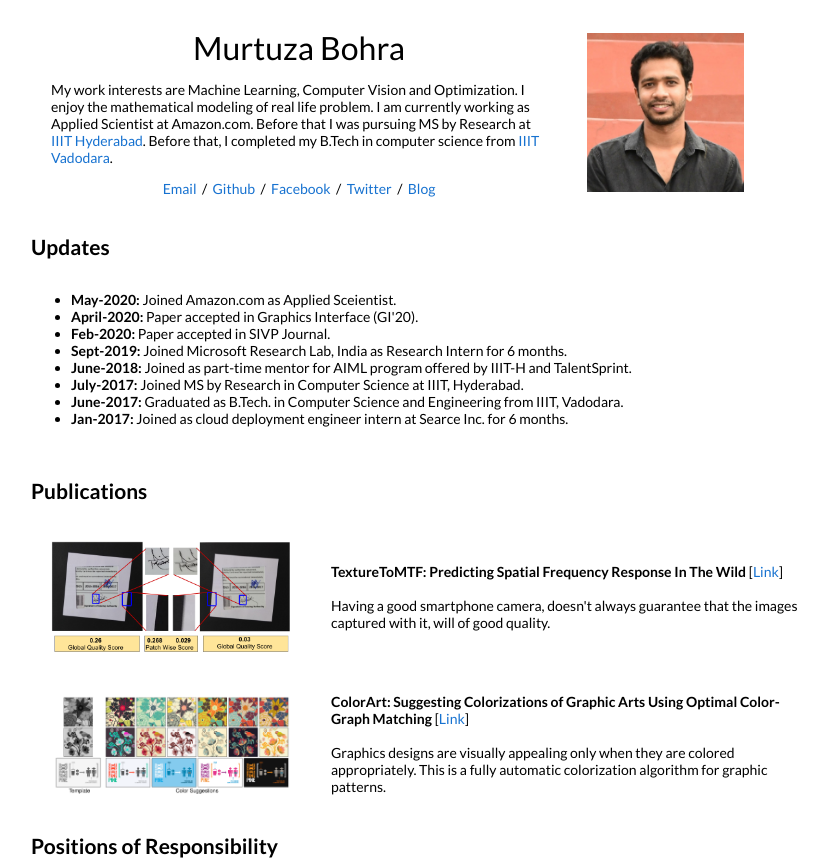
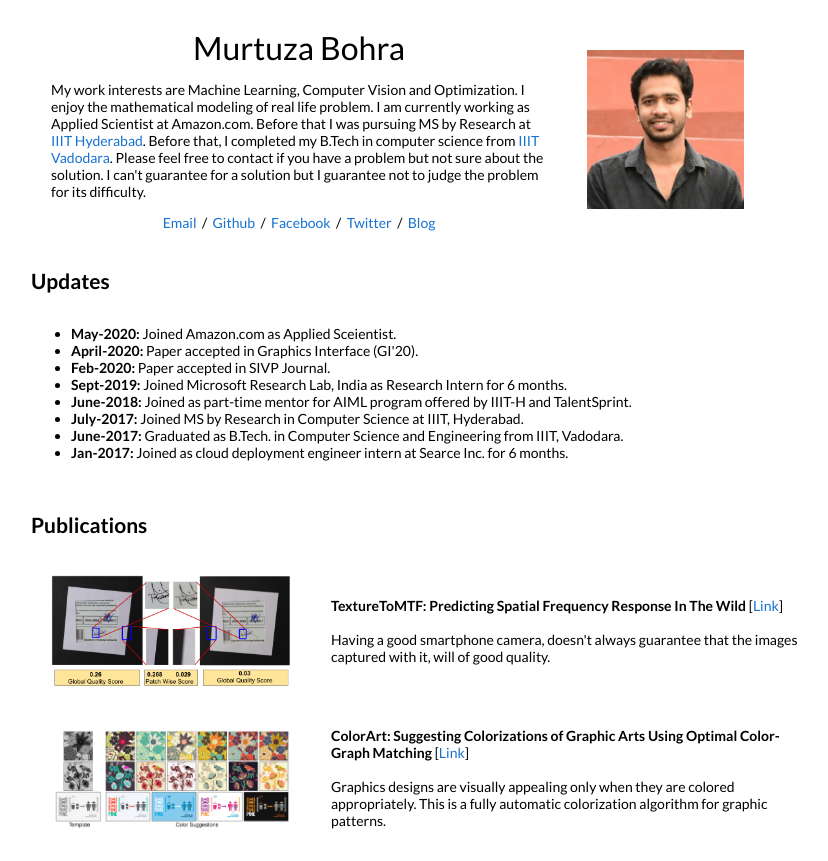
Before and after one commit to MurtuzaBohra/MurtuzaBohra.github.io, a plain HTML site: page index.html in a window 1280 px wide. Shown: the top 861 px of the page, without its empty margins (209-1037 px from the left). Drawn offline with Linux system fonts and the light colour scheme.

Commit message:
update intro

```diff
--- a/index.html
+++ b/index.html
@@ -73,7 +73,7 @@
         <p align="center">
           <name>Murtuza Bohra</name>
         </p>
-        <p>My work interests are Machine Learning, Computer Vision and Optimization. I enjoy the mathematical modeling of real life problem. I am currently working as Applied Scientist at Amazon.com. Before that I was pursuing MS by Research at <a href="http://iiit.ac.in/">IIIT Hyderabad</a>. Before that, I completed my B.Tech in computer science from <a href="http://iiitv.ac.in/">IIIT Vadodara</a>. </p>
+        <p>My work interests are Machine Learning, Computer Vision and Optimization. I enjoy the mathematical modeling of real life problem. I am currently working as Applied Scientist at Amazon.com. Before that I was pursuing MS by Research at <a href="http://iiit.ac.in/">IIIT Hyderabad</a>. Before that, I completed my B.Tech in computer science from <a href="http://iiitv.ac.in/">IIIT Vadodara</a>. Please feel free to contact if you have a problem but not sure about the solution. I can't guarantee for a solution but I guarantee not to judge the problem for its difficulty. </p>
 	<p>
 <!--	In my free time, I love to do cycling and play badminton. -->
 	</p>
```
